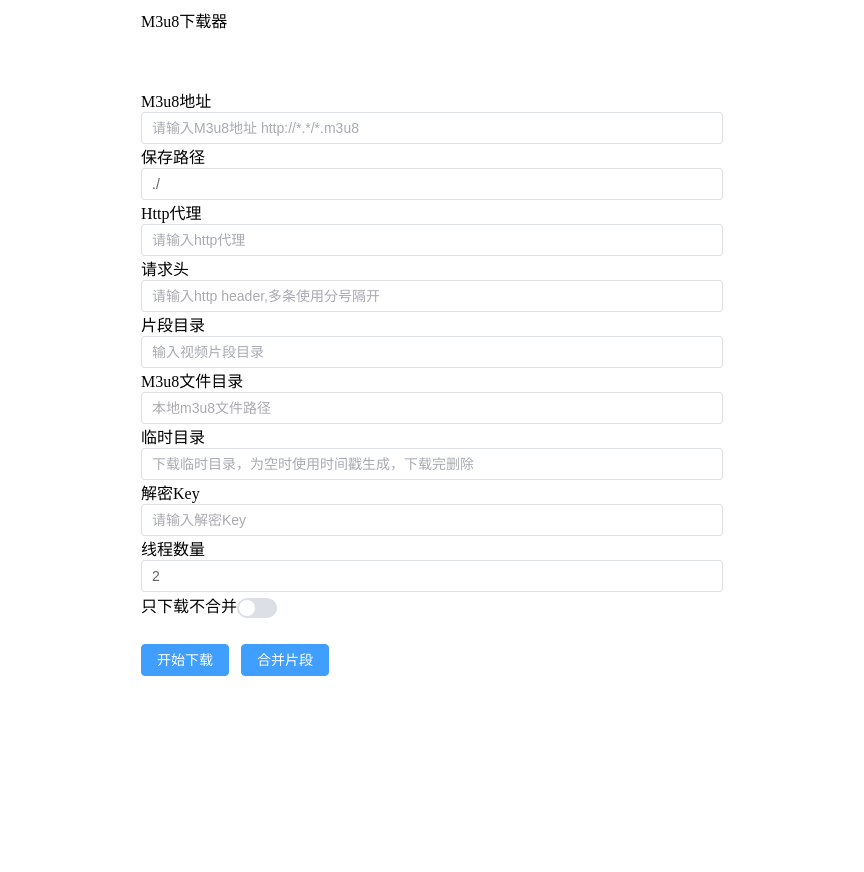
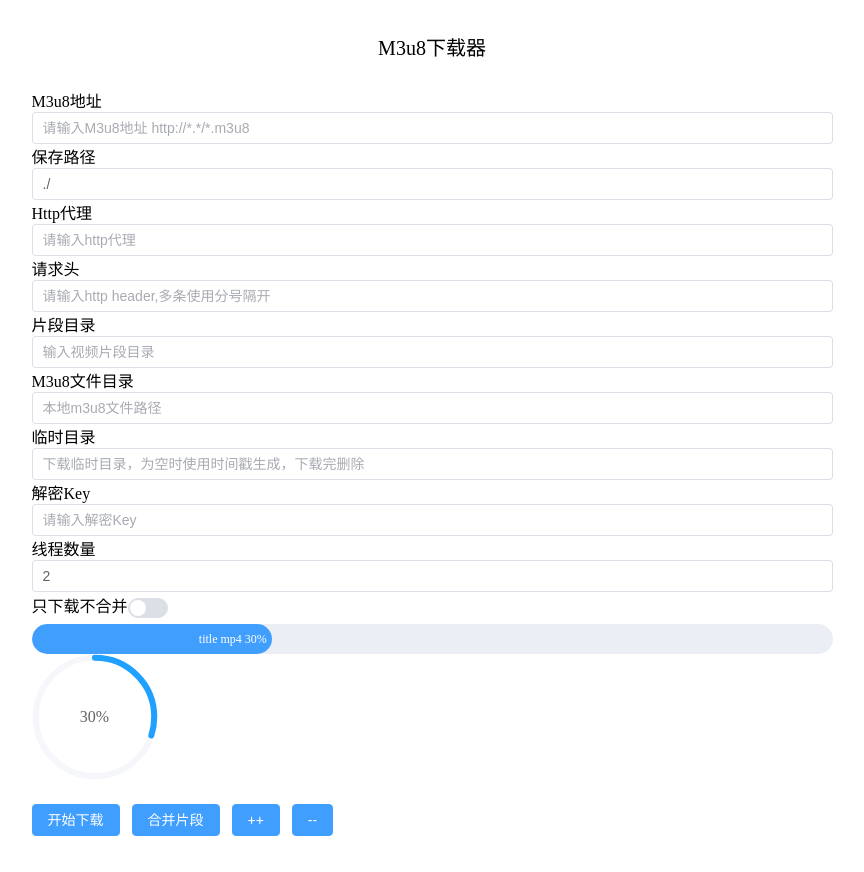
Before and after one commit to ying001ch/m3u8-grabber, a Vue app in the folder m3u8front3/: page / in a window 1280 px wide. Shown: the whole page, without its empty margins (208-1072 px from the left). Before the commit the page ends 800 px from the top, so only its background shows below. Built offline with nearby package versions, Linux system fonts and the light colour scheme.

Commit message:
feat: 修改标题文字居中，添加进度条

```diff
--- a/m3u8front3/src/App.vue
+++ b/m3u8front3/src/App.vue
@@ -1,11 +1,11 @@
 <template>
-    <el-row :gutter="20">
-      <el-col :span="6">
+    <el-row :gutter="5">
+      <el-col :span="4">
         <div class="grid-content ep-bg-purple"> &nbsp;</div>
       </el-col>
-      <el-col :span="12">
+      <el-col :span="16">
         <el-container>
-          <el-header>M3u8下载器</el-header>
+          <el-header><span class="header">M3u8下载器</span></el-header>
           <el-main>
             <div class="grid-content ep-bg-purple">
               M3u8地址<el-input placeholder="请输入M3u8地址 http://*.*/*.m3u8" v-model="param.address"  clearable />
@@ -20,14 +20,21 @@
               线程数量<el-input placeholder="下载线程数" v-model.number="param.worker_num" type="number" clearable></el-input>
               只下载不合并<el-switch v-model="param.no_combine" />
             </div>
+            <!-- 进度条 -->
+            <el-progress :text-inside="true" :stroke-width="30" :percentage="percentage" :status="progress_status">
+              <span>title mp4  {{percentage}}%</span>
+            </el-progress>
+            <el-progress type="circle" :percentage="percentage" :status="progress_status"/>
           </el-main>
           <el-footer>
             <el-button type="primary" @click="submitTask">开始下载</el-button>
             <el-button type="primary" @click="combine">合并片段</el-button>
+            <el-button type="primary" @click="increase">++</el-button>
+            <el-button type="primary" @click="decrease">--</el-button>
           </el-footer>
         </el-container>
       </el-col>
-      <el-col :span="6">
+      <el-col :span="4">
         <div class="grid-content ep-bg-purple"></div>
       </el-col>
     </el-row>
@@ -40,6 +47,8 @@ export default {
   name: 'App',
   data () {
     return {
+      percentage: 30,
+      progress_status: '',
       param: {
         address: '',
         save_path: './',
@@ -56,6 +65,29 @@ export default {
     }
   },
   methods:  {
+    submitUpload: function (evn){
+      console.log('文件提交 evn:' + evn)
+    },
+    handleExceed: function(files){
+      console.log('获取文件 files: ' + files);
+      files.forEach(f=>console.log('f='+ f))
+    },
+    decrease: function (){
+      this.percentage -= 10
+      if(this.percentage <= 0){
+        this.percentage = 0
+      }
+      if(this.percentage < 100){
+        this.progress_status = ''
+      }
+    },
+    increase: function(){
+      this.percentage += 10
+      if(this.percentage >=100){
+        this.percentage = 100
+        this.progress_status = 'success'
+      }
+    },
     submitTask: function (event) {
       if(!this.param.address || !this.param.save_path){
         msgBox('地址和保存路径必填')
@@ -97,6 +129,15 @@ function msgBox(msg){
 </script>
 
 <style>
+.header {
+  font-size: 20px;
+  display: inline-block; /* 将 span 元素转换为块级元素 */
+  text-align: center; /* 实现水平居中 */
+  line-height: 60px;/* 等于父元素高度 */
+  vertical-align: middle; /* 实现垂直居中 */
+  width: -webkit-fill-available; /* 自动填充宽度 */
+  padding-top: 10px;
+}
 .el-row {
   margin-bottom: 20px;
 }
```
